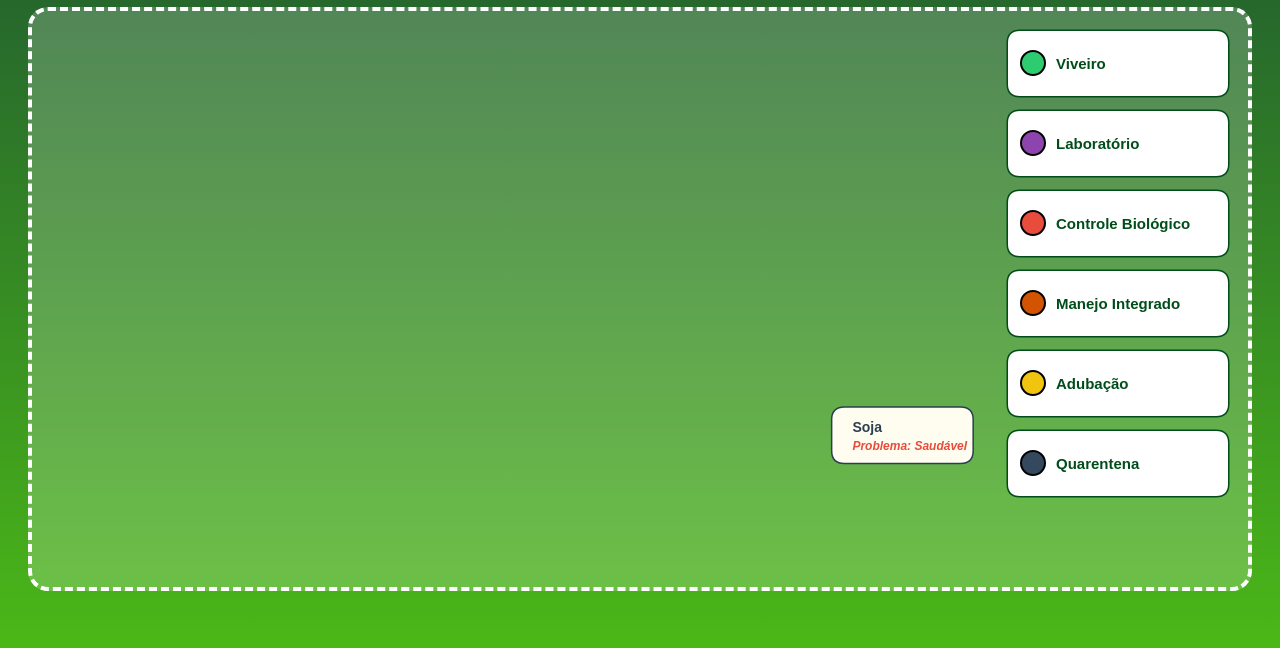
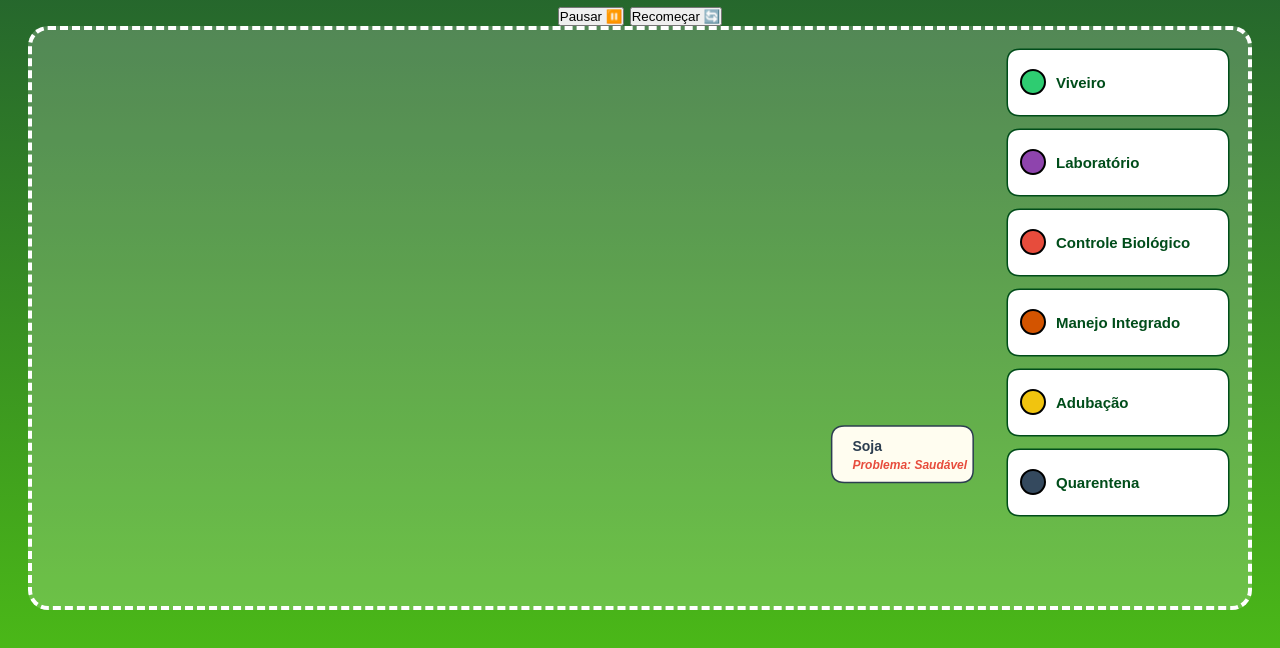
Before and after one commit to ramosribeiromaria-sketch/MariaAgrinho2026, a plain HTML site: page index.html in a window 1280 px wide. Shown: the part 140-788 px from the top of the page. Drawn offline with Linux system fonts and the light colour scheme.

Commit message:
Update index.html

```diff
--- a/index.html
+++ b/index.html
@@ -16,6 +16,11 @@
         <h2 id="timer">Tempo: 30s</h2>
     </div>
 
+    <div class="controls">
+        <button id="btnPause">Pausar ⏸️</button>
+        <button id="btnRestart">Recomeçar 🔄</button>
+    </div>
+
     <canvas id="gameCanvas"></canvas>
 
     <script src="script.js"></script>
```
